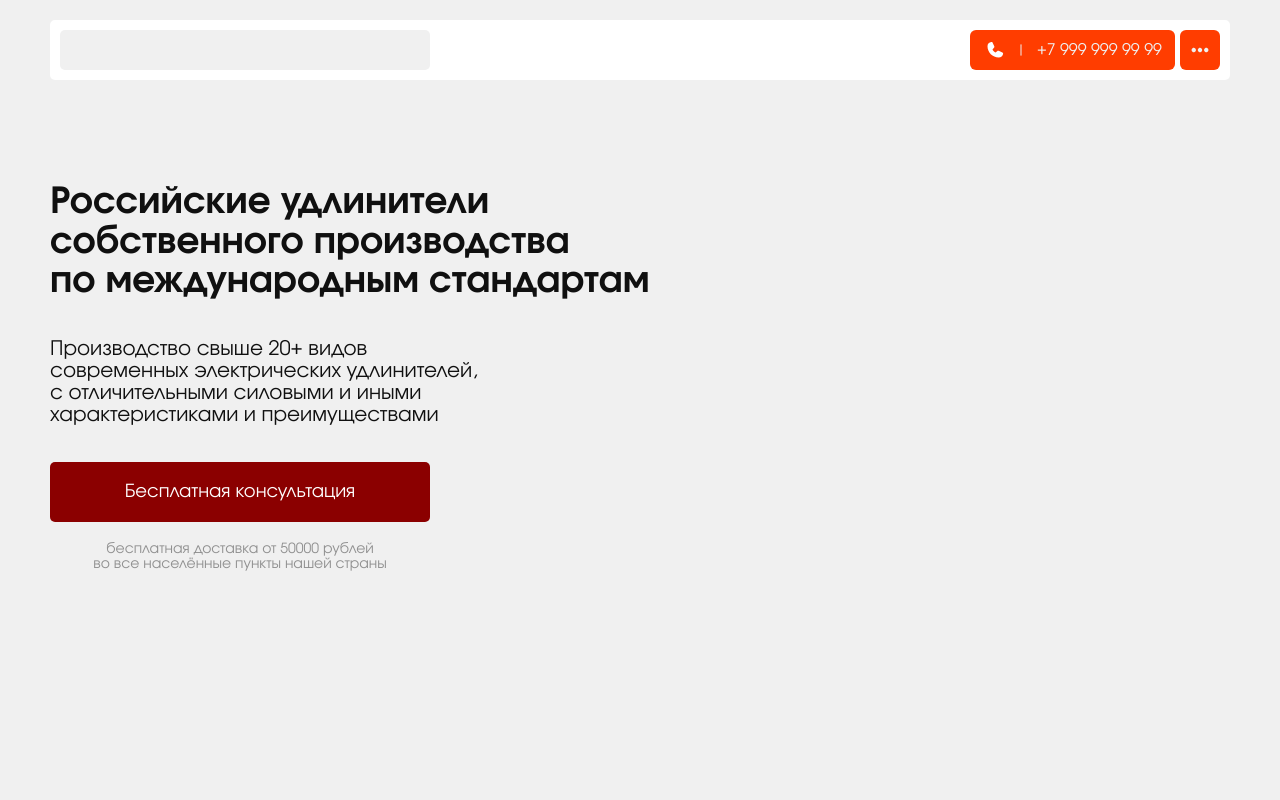
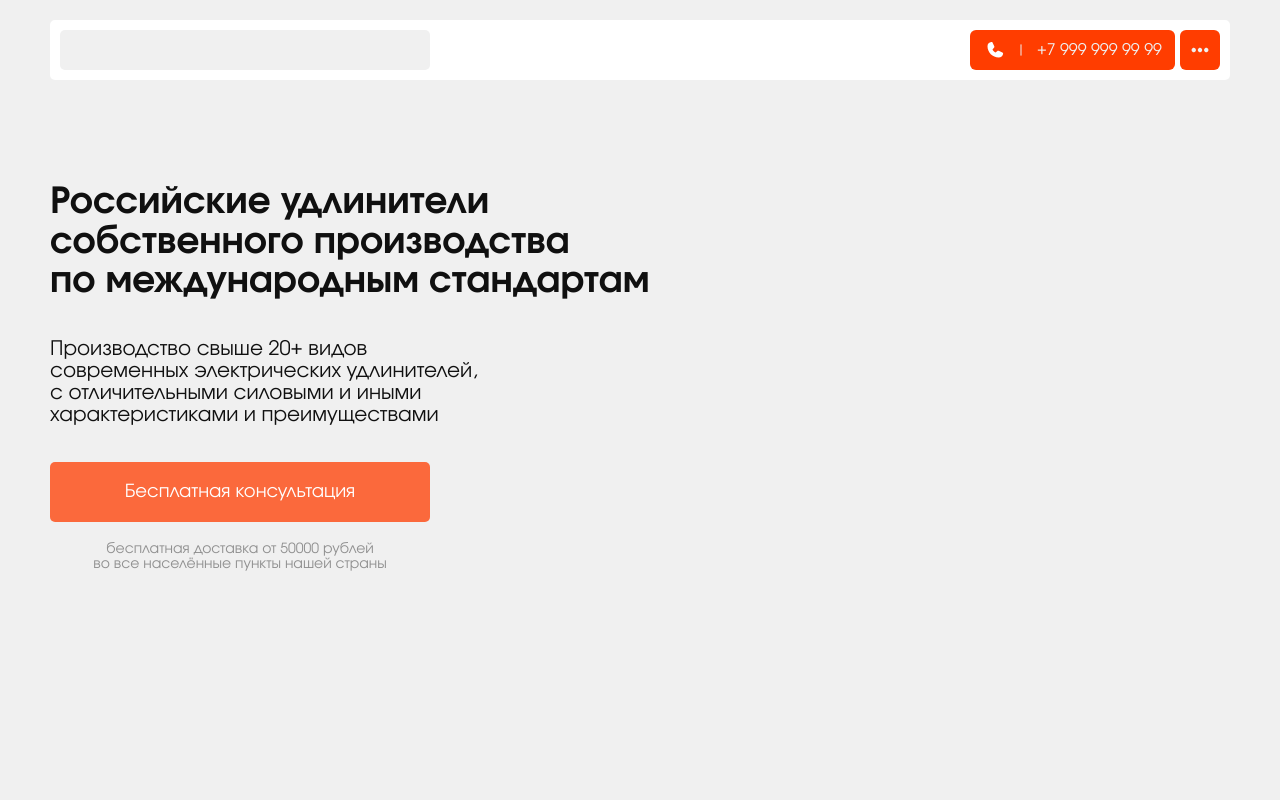
Before and after one commit to dicher74/torelectro, a Nuxt app in the folder web-shop/: page / in a window 1280 px wide. In both pictures the pointer is over the button 240 px from the left and 491 px from the top of the page. Shown: the top 800 px of the page. Built offline with nearby package versions, Linux system fonts and the light colour scheme.

Commit message:
единое изменение цветов при наведении

```diff
--- a/web-shop/components/Buttons/OrangeButton.vue
+++ b/web-shop/components/Buttons/OrangeButton.vue
@@ -46,7 +46,7 @@ export default {
 
 @media screen and (min-width: 1280px) {
 	.orange-button:hover {
-			background-color: darkred;
+			background-color: rgba(255, 61, 0, 0.75);
 		}
 }
 </style>
--- a/web-shop/components/Headers/DefaultHeader/components/HeaderMenu.vue
+++ b/web-shop/components/Headers/DefaultHeader/components/HeaderMenu.vue
@@ -33,4 +33,10 @@ export default {
 		background-color: rgba(255, 61, 0, 0.75);
 	}
 }
+
+@media screen  and (min-width: 1280px) and (hover: hover){
+	.navigation-menu:hover {
+		background-color: rgba(255, 61, 0, 0.75);
+	}
+}
 </style>
```
